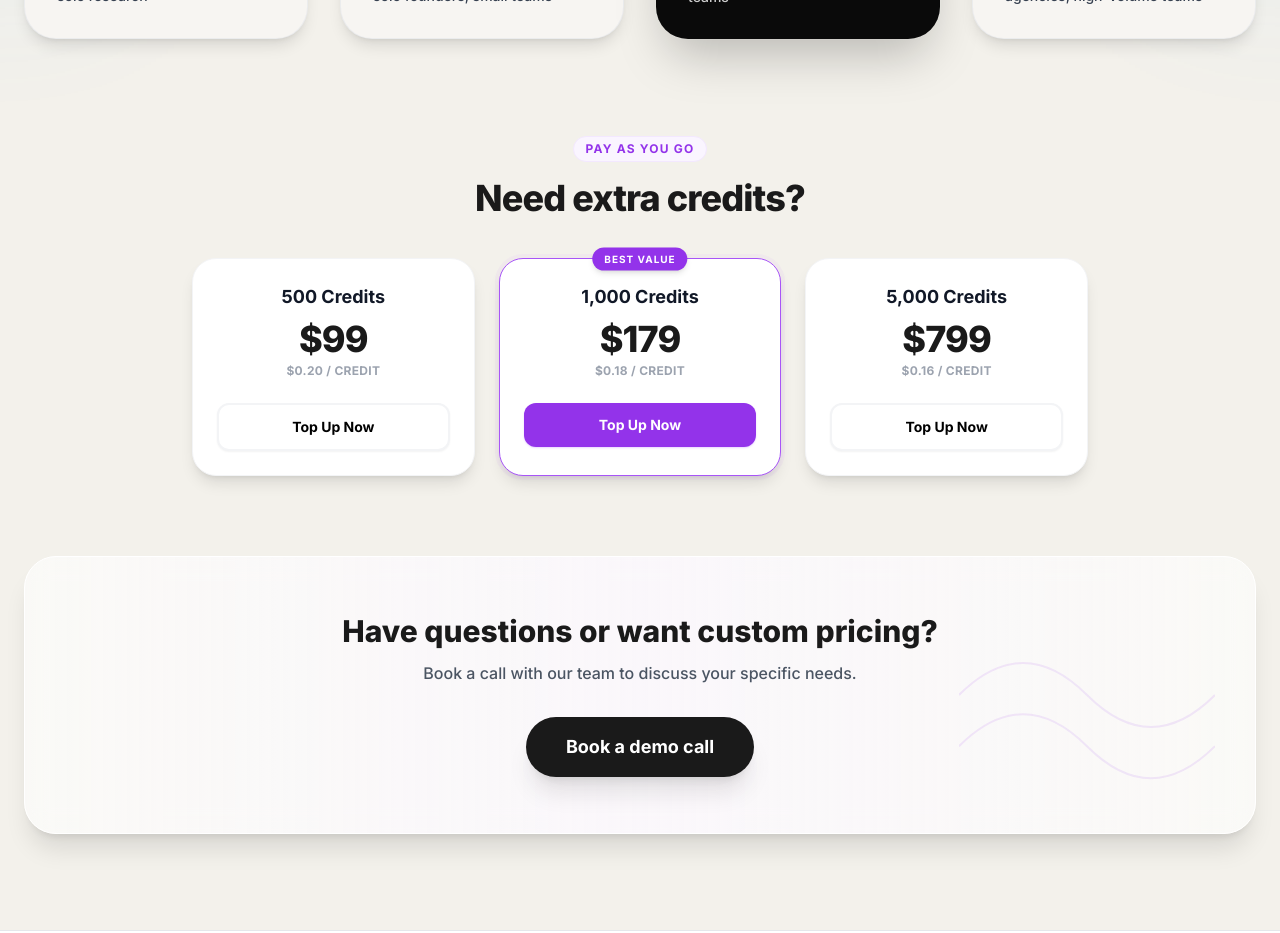
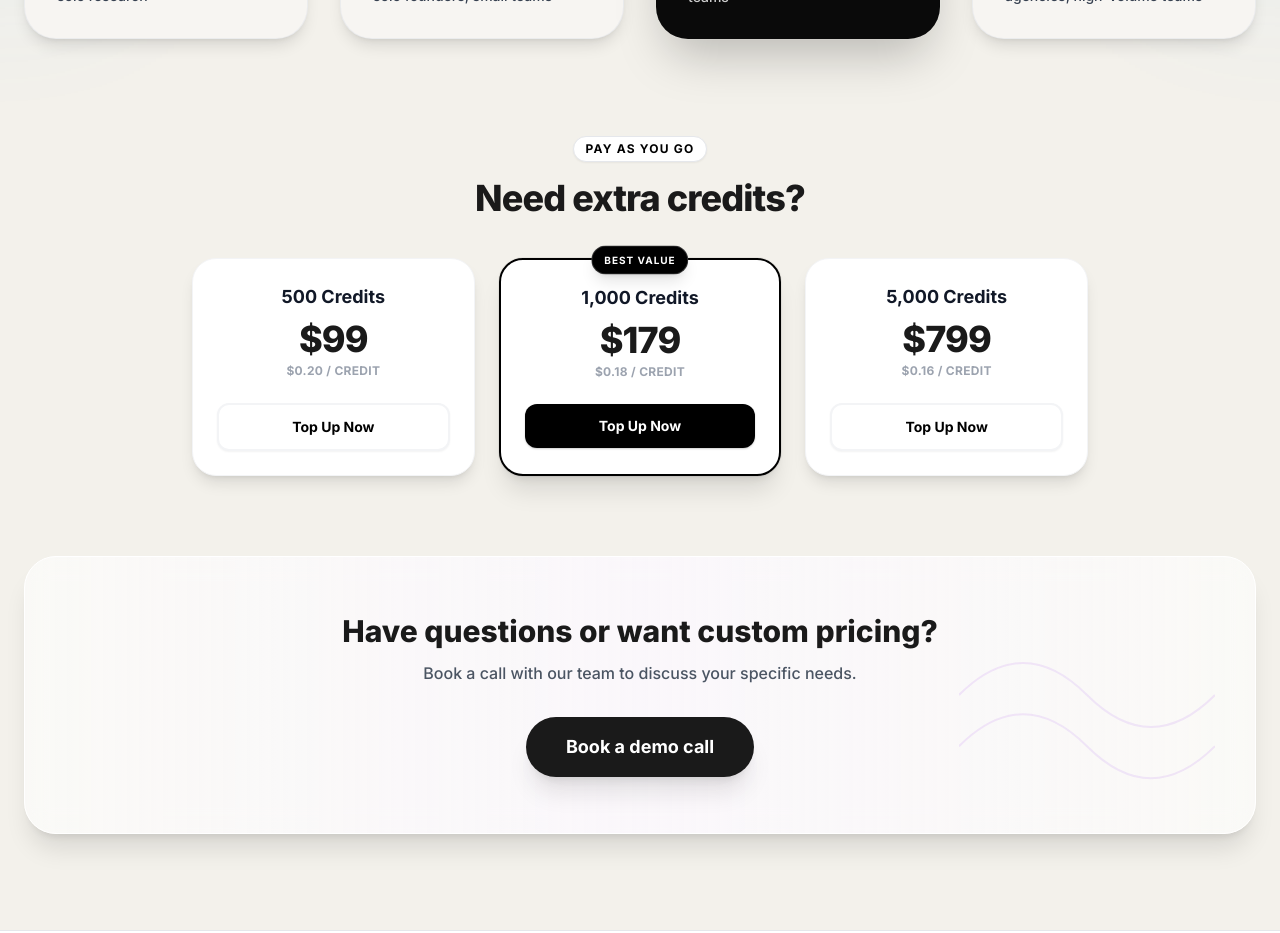
Before and after one commit to Velari-bot/ai-social-media-outreach, a Next.js app: page /pricing in a window 1280 px wide. Shown: the part 1060-1993 px from the top of the page. Built offline with nearby package versions, Linux system fonts and the light colour scheme; no server answers.

Commit message:
fix: redesign top-up section to monochrome industrial style

```diff
--- a/app/pricing/page.tsx
+++ b/app/pricing/page.tsx
@@ -266,7 +266,7 @@ function PricingContent() {
                     {/* Credit Top Ups */}
                     <div className="max-w-4xl mx-auto mt-24 mb-20 animate-in fade-in slide-in-from-bottom-8 duration-700 delay-200">
                         <div className="text-center mb-10">
-                            <span className="text-xs font-bold uppercase tracking-widest text-purple-600 bg-purple-50 px-3 py-1 rounded-full border border-purple-100 mb-4 inline-block">Pay as you go</span>
+                            <span className="text-xs font-bold uppercase tracking-widest text-black bg-white px-3 py-1 rounded-full border border-gray-200 shadow-sm mb-4 inline-block">Pay as you go</span>
                             <h2 className="text-3xl md:text-4xl font-[800] text-[#1A1A1A] tracking-tight">Need extra credits?</h2>
                         </div>
                         <div className="grid md:grid-cols-3 gap-6">
@@ -275,9 +275,9 @@ function PricingContent() {
                                 { amount: "1,000 Credits", price: "$179", per: "$0.18 / credit", popular: true },
                                 { amount: "5,000 Credits", price: "$799", per: "$0.16 / credit", popular: false },
                             ].map((pack, i) => (
-                                <div key={i} className={`bg-white rounded-[24px] p-6 text-center shadow-lg border relative group cursor-pointer hover:-translate-y-1 transition-transform duration-300 ${pack.popular ? 'border-purple-500 ring-4 ring-purple-500/5' : 'border-gray-100 hover:border-gray-200'}`}>
+                                <div key={i} className={`bg-white rounded-[24px] p-6 text-center shadow-lg border relative group cursor-pointer hover:-translate-y-1 transition-transform duration-300 ${pack.popular ? 'border-2 border-black shadow-xl ring-1 ring-black/5' : 'border-gray-100 hover:border-black/50'}`}>
                                     {pack.popular && (
-                                        <div className="absolute top-0 left-1/2 -translate-x-1/2 -translate-y-1/2 bg-purple-600 text-white text-[10px] font-bold uppercase tracking-widest px-3 py-1 rounded-full shadow-md">
+                                        <div className="absolute top-0 left-1/2 -translate-x-1/2 -translate-y-1/2 bg-black text-white text-[10px] font-bold uppercase tracking-widest px-3 py-1.5 rounded-full shadow-lg border border-white/20">
                                             Best Value
                                         </div>
                                     )}
@@ -285,8 +285,8 @@ function PricingContent() {
                                     <div className="text-4xl font-[800] text-[#1A1A1A] mb-1 tracking-tight">{pack.price}</div>
                                     <div className="text-xs text-gray-400 font-bold uppercase tracking-wide mb-6">{pack.per}</div>
                                     <button
-                                        className={`w-full py-3 rounded-xl font-bold text-sm transition-all shadow-sm active:scale-95 ${pack.popular ? 'bg-purple-600 text-white hover:bg-purple-700 shadow-purple-200' : 'bg-white text-black border-2 border-gray-100 hover:border-gray-900 hover:bg-gray-50'}`}
-                                        onClick={() => window.open('https://buy.stripe.com/test_topup', '_blank')} // Placeholder
+                                        className={`w-full py-3 rounded-xl font-bold text-sm transition-all shadow-sm active:scale-95 ${pack.popular ? 'bg-black text-white hover:bg-gray-800 shadow-black/20' : 'bg-white text-black border-2 border-gray-100 hover:border-black hover:bg-gray-50'}`}
+                                        onClick={() => window.open('https://buy.stripe.com/test_topup', '_blank')}
                                     >
                                         Top Up Now
                                     </button>
```
